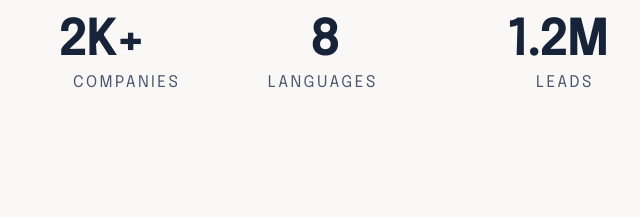
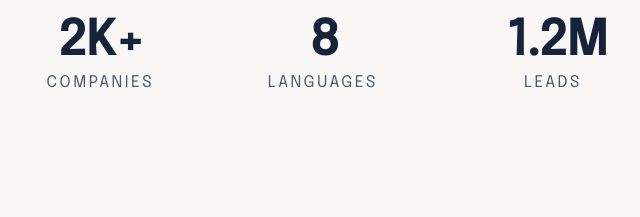
Before and after one commit to nuhuyusif/suite-page, a plain HTML site: page index.html in a window 768 px wide. Shown: the part 722-939 px from the top of the page, 47-687 px from the left. Drawn offline with Linux system fonts and the light colour scheme.

Commit message:
comp in tablet

```diff
--- a/index.html
+++ b/index.html
@@ -35,7 +35,7 @@
             </div>
             <div class="right">
                 <h1 class="com"><b>2K</b>+</h1>
-                <label for="comp">COMPANIES</label>
+                <label class="comp">COMPANIES</label>
                 <h1 class="lan"><b>8</b></h1>
                 <label for="lan">LANGUAGES</label>
                 <h1 class="lead"><b>1.2M</b></h1>
--- a/style.css
+++ b/style.css
@@ -150,7 +150,7 @@
       margin-top: 2rem;
   }
 
-  .con-1 .right .com,
+  .com,
   .lan,
   .lead {
       width: 190px;
@@ -164,7 +164,7 @@
       margin-top: 4rem;
   }
 
-  .con-1 .right label {
+   label {
       width: 190px;
       color: var(--Grey, #49566D);
       font-feature-settings: 'clig' off, 'liga' off;
@@ -402,24 +402,34 @@
           right: 27rem;
       }
 
-      .con-1 .right .com,
+      .com,
       .lan,
       .lead {
-          /* width: 223px; */
+          width: 223px;
           justify-content: space-between;
           text-align: center;
           display: flex;
-          /* gap: 29px; */
       }
 
-      .con-1 .right label {
-          display: flex;
+
+       label {
+          display: inline-flex;
           justify-content: space-between;
           text-align: center;
           position: relative;
           left: -100px;
           bottom: -120px;
           /* width: 223px; */
+      }
+
+      .comp {
+        position: relative;
+        left: -7.9rem;
+      }
+
+      .lea {
+        position: relative;
+        left: -7rem;
       }
 
       .con-2 {
@@ -517,6 +527,7 @@
       }
   }
 
+        /*-------- Galaxy fold2------- */
   @media screen and (min-width: 870px) and (max-width: 884px) {
       .con-1 .top-text .left-h1 {
           width: 600px;
```
